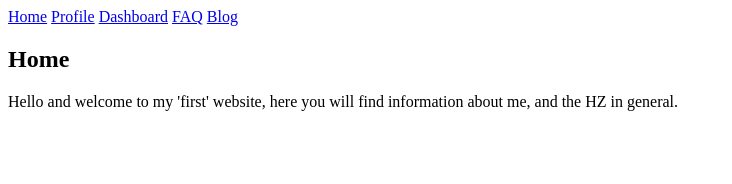
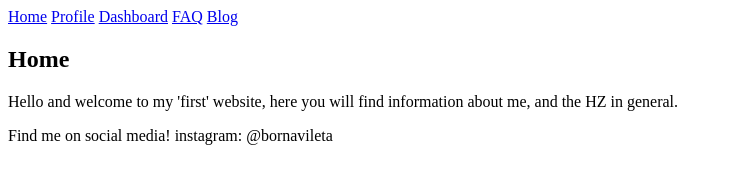
Before and after one commit to bornavileta/bornavileta.github.io, a plain HTML site: page index.html in a window 1280 px wide. Shown: the whole page, without its empty margins (0-732 px from the left). Drawn offline with Linux system fonts and the light colour scheme.

Commit message:
added footer

```diff
--- a/index.html
+++ b/index.html
@@ -15,7 +15,9 @@
     </div>
     <h2>Home</h2>
     <p1>Hello and welcome to my 'first' website, here you will find information about me, and the HZ in general.</p1>
-
+    <footer>
+        <p>Find me on social media! instagram: @bornavileta</p>
+    </footer>
 </body>
 
 </html>
```
